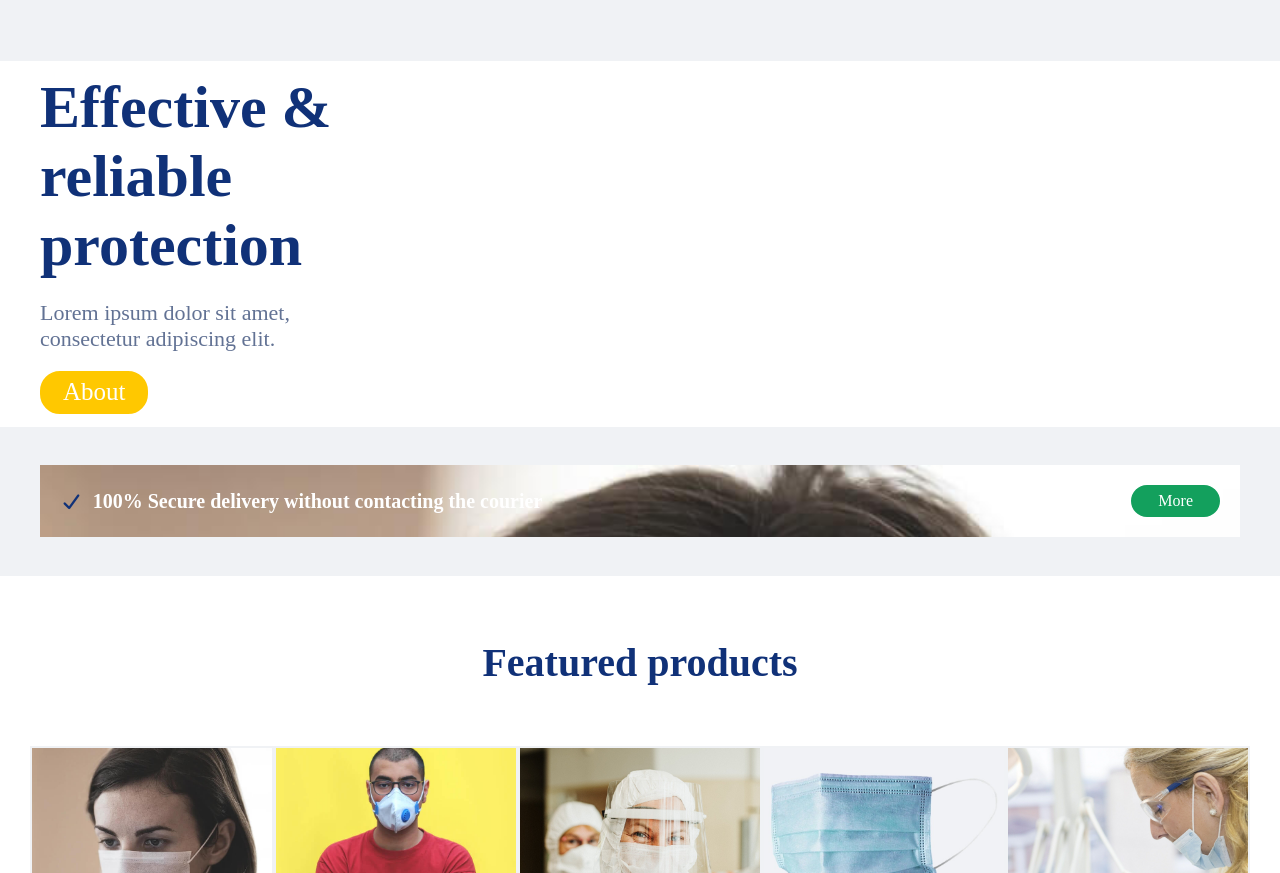
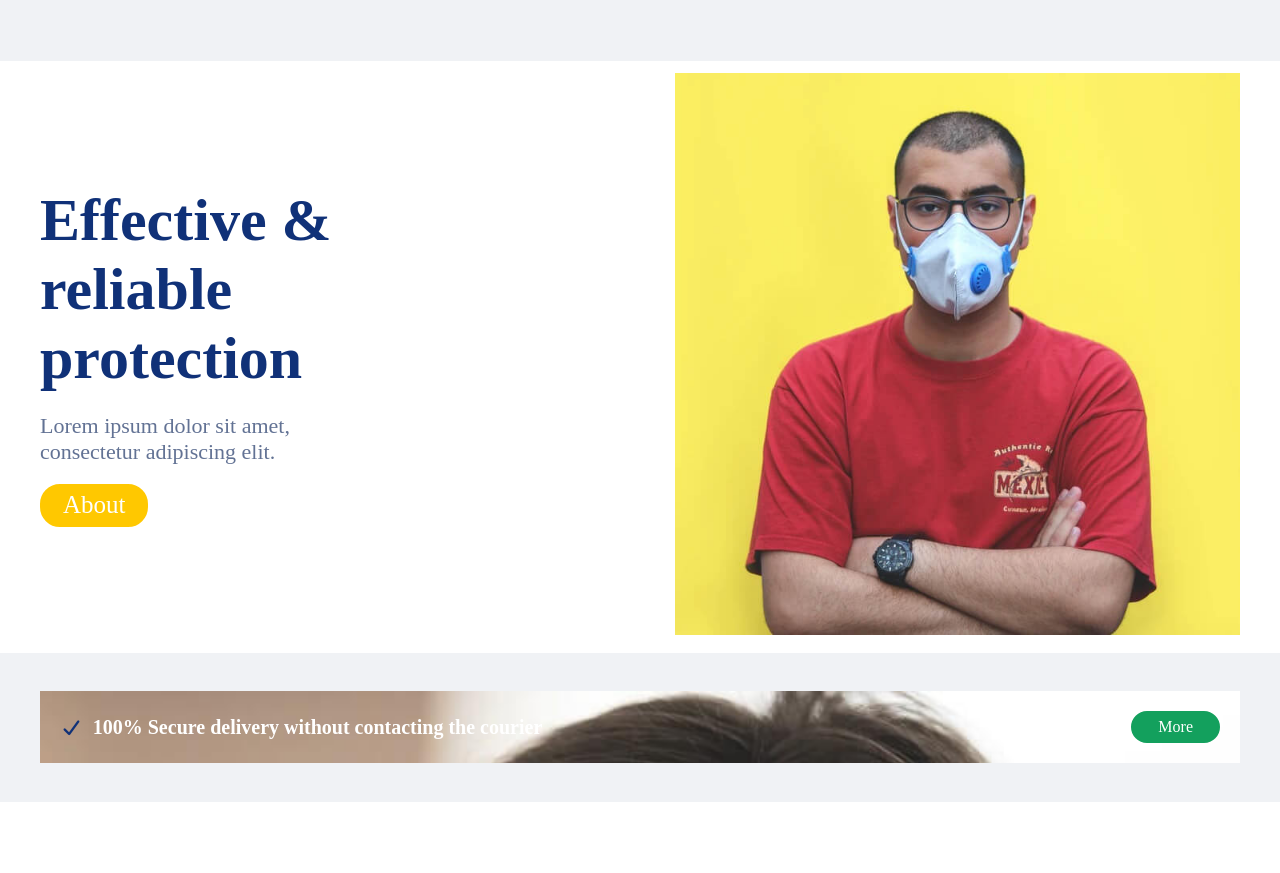
Before and after one commit to phuchau26/css-covid, a plain HTML site: page index.html in a window 1280 px wide. Shown: the part 1290-2163 px from the top of the page. Drawn offline with Linux system fonts and the light colour scheme; files whose address does not match are found by name; a web font is replaced by a local one.

Commit message:
qua met moi

```diff
--- a/index.html
+++ b/index.html
@@ -140,7 +140,7 @@
             </div>
 
             <div class="element-2">
-                <img src="./images/features1.jpg" alt="">
+                <img src="./assets/images/features1.jpg" alt="">
             </div>
         </div>
     </div>
```
